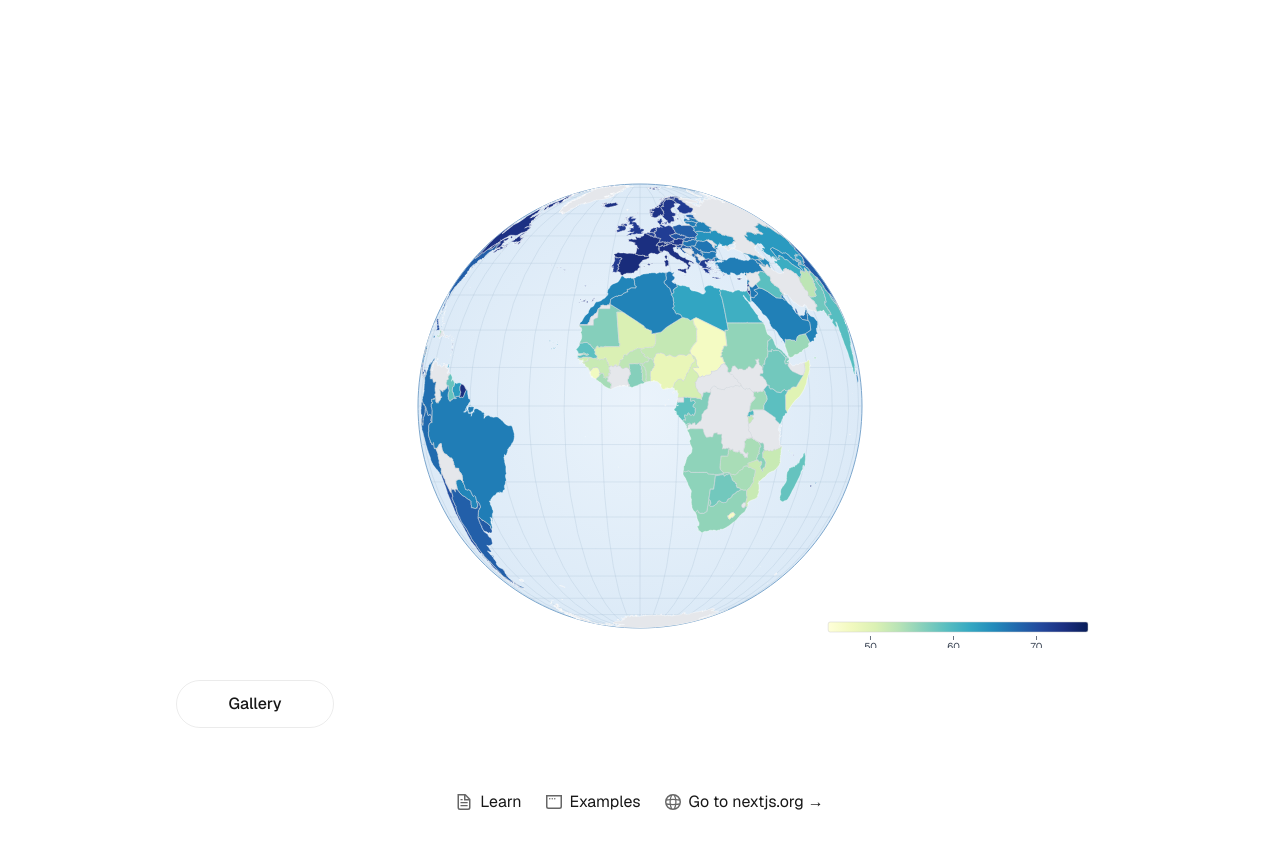
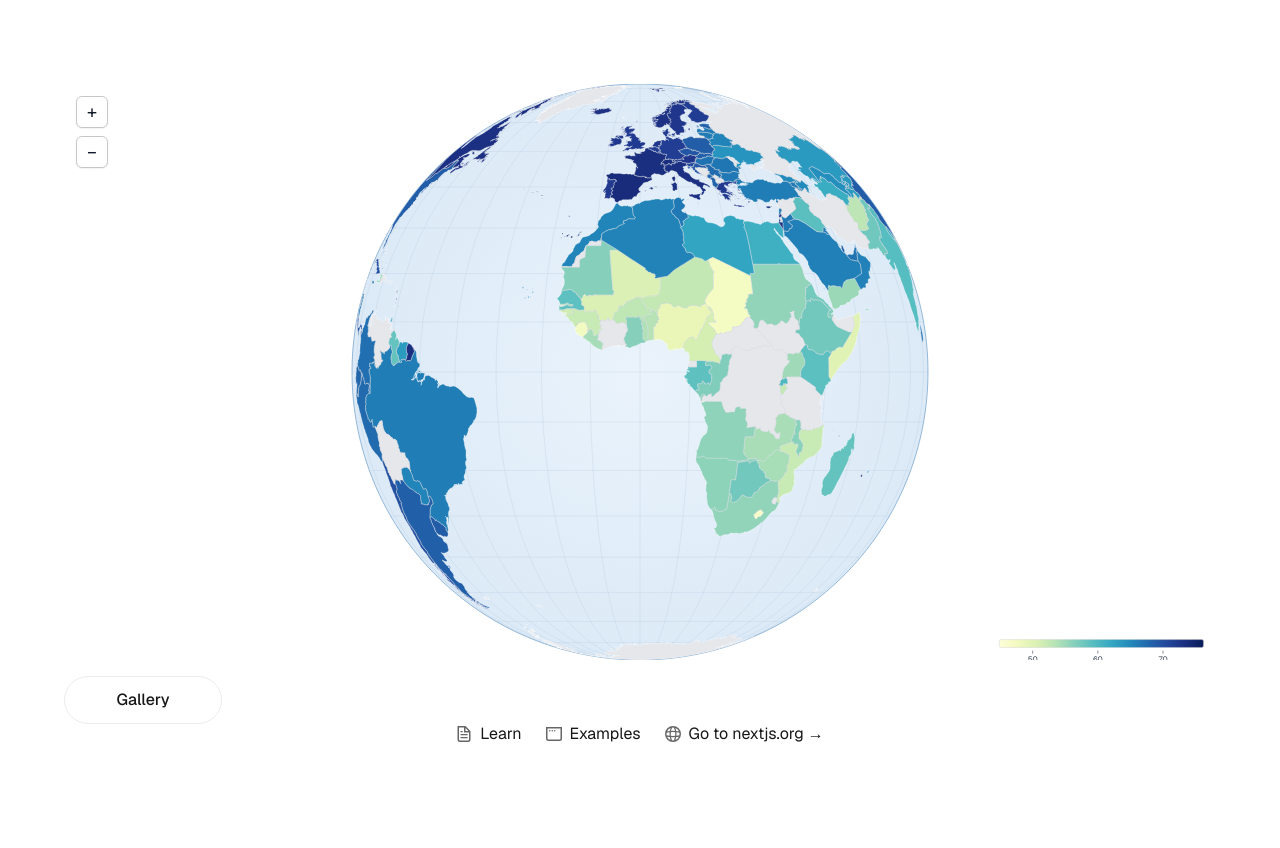
Before and after one commit to xylli/kitty-maps, a Next.js app in the folder frontend/: page / in a window 1280 px wide. Shown: the top 848 px of the page. After the commit the page ends 808 px from the top, so only its background shows below. Built offline with nearby package versions, Linux system fonts and the light colour scheme.

Commit message:
make map larger and add button for zoom

```diff
--- a/frontend/src/app/page.tsx
+++ b/frontend/src/app/page.tsx
@@ -8,8 +8,8 @@ export default async function Home() {
     const topology = await getTopologyData();
 
     return (
-    <div className="font-sans grid grid-rows-[20px_1fr_20px] items-center justify-items-center min-h-screen p-8 pb-20 gap-16 sm:p-20">
-      <main className="flex flex-col gap-[32px] row-start-2 items-center sm:items-start">
+    <div className="font-sans grid grid-rows-[20px_1fr_20px] items-center justify-items-center min-h-screen p-8 pb-20 sm:p-16">
+      <main className="flex flex-col gap-[16px] row-start-2 items-center sm:items-start">
         <MapComponent data={hale} topology={topology}/>
 
         <div className="flex gap-4 items-center flex-col sm:flex-row">
--- a/frontend/src/components/MapComponent.tsx
+++ b/frontend/src/components/MapComponent.tsx
@@ -25,11 +25,11 @@ interface Props {
 
 function MapComponent({
                           data,
-                          width = 928,
+                          width = 1468,
                           height: providedHeight,
-                          marginTop = 20,
+                          marginTop = 0,
                           marginRight = 20,
-                          marginBottom = 20,
+                          marginBottom = 0,
                           marginLeft = 20,
                           topology,
                       }: Props) {
@@ -104,6 +104,8 @@ function MapComponent({
         }
     }, [topology]);
 
+    const zoomBehaviorRef = useRef<d3.ZoomBehavior<SVGSVGElement, unknown> | null>(null);
+
     // Drag to rotate; wheel/pinch to zoom
     useEffect(() => {
         const svg = d3.select(svgRef.current);
@@ -135,6 +137,7 @@ function MapComponent({
             });
 
         svg.call(zoom as any);
+        zoomBehaviorRef.current = zoom as any;
 
         // Drag: rotate the globe (use closure variables instead of stashing on the event)
         let startRotation: [number, number, number] | null = null;
@@ -188,24 +191,43 @@ function MapComponent({
         };
     }, []);
 
+    const clamp = (v: number, min: number, max: number) => Math.max(min, Math.min(max, v));
+    const ZOOM_MIN = 0.5;
+    const ZOOM_MAX = 4;
+
+    const applyZoom = (nextK: number, animate = true) => {
+        const k = clamp(nextK, ZOOM_MIN, ZOOM_MAX);
+        setScaleK(k);
+        const svgEl = svgRef.current;
+        const zb = zoomBehaviorRef.current;
+        if (svgEl && zb) {
+            const sel = d3.select(svgEl);
+            if (animate) {
+                sel.transition().duration(200).call((zb as any).scaleTo, k);
+            } else {
+                sel.call((zb as any).scaleTo, k);
+            }
+        }
+    };
 
     return (
+        <div style={{ position: "relative", width: "100%", maxWidth: width }}>
             <GlobeSvg svgRef={svgRef} width={width} height={height}>
                 <defs>
                     {/* Clip everything to the sphere */}
                     <clipPath id="sphere-clip">
-                    <path d={path({type: "Sphere"} as any) ?? undefined}/>
+                        <path d={path({ type: "Sphere" } as any) ?? undefined} />
                     </clipPath>
                     {/* Subtle ocean radial gradient for depth */}
                     <radialGradient id="ocean-grad" cx="50%" cy="50%" r="50%">
-                    <stop offset="0%" stopColor="#eaf3fb"/>
-                    <stop offset="100%" stopColor="#dceaf7"/>
+                        <stop offset="0%" stopColor="#eaf3fb" />
+                        <stop offset="100%" stopColor="#dceaf7" />
                     </radialGradient>
                 </defs>
 
                 {/* Ocean / sphere */}
                 <path
-                d={path({type: "Sphere"} as any) ?? undefined}
+                    d={path({ type: "Sphere" } as any) ?? undefined}
                     fill="url(#ocean-grad)"
                     stroke="#7da7cd"
                     strokeWidth={1}
@@ -261,8 +283,67 @@ function MapComponent({
                 )}
 
                 {/* Legend */}
-            <Legend color={color} width={width} height={height}/>
+                <Legend color={color} width={width} height={height} />
             </GlobeSvg>
+
+            {/* Zoom controls */}
+            <div
+                style={{
+                    position: "absolute",
+                    top: 12,
+                    left: 12,
+                    display: "flex",
+                    flexDirection: "column",
+                    gap: 8,
+                    zIndex: 1,
+                    userSelect: "none",
+                }}
+                aria-label="Zoom controls"
+            >
+                <button
+                    type="button"
+                    onClick={() => applyZoom(scaleK * 1.2)}
+                    aria-label="Zoom in"
+                    title="Zoom in"
+                    style={{
+                        width: 32,
+                        height: 32,
+                        borderRadius: 6,
+                        border: "1px solid #c7c7c7",
+                        background: "#ffffff",
+                        color: "#111827",
+                        boxShadow: "0 1px 2px rgba(0,0,0,0.06)",
+                        cursor: "pointer",
+                        fontSize: 18,
+                        lineHeight: "30px",
+                        textAlign: "center",
+                    }}
+                >
+                    +
+                </button>
+                <button
+                    type="button"
+                    onClick={() => applyZoom(scaleK / 1.2)}
+                    aria-label="Zoom out"
+                    title="Zoom out"
+                    style={{
+                        width: 32,
+                        height: 32,
+                        borderRadius: 6,
+                        border: "1px solid #c7c7c7",
+                        background: "#ffffff",
+                        color: "#111827",
+                        boxShadow: "0 1px 2px rgba(0,0,0,0.06)",
+                        cursor: "pointer",
+                        fontSize: 18,
+                        lineHeight: "30px",
+                        textAlign: "center",
+                    }}
+                >
+                    −
+                </button>
+            </div>
+        </div>
     );
 }
 
```
Lines whose indentation alone changed are shown as unchanged.
